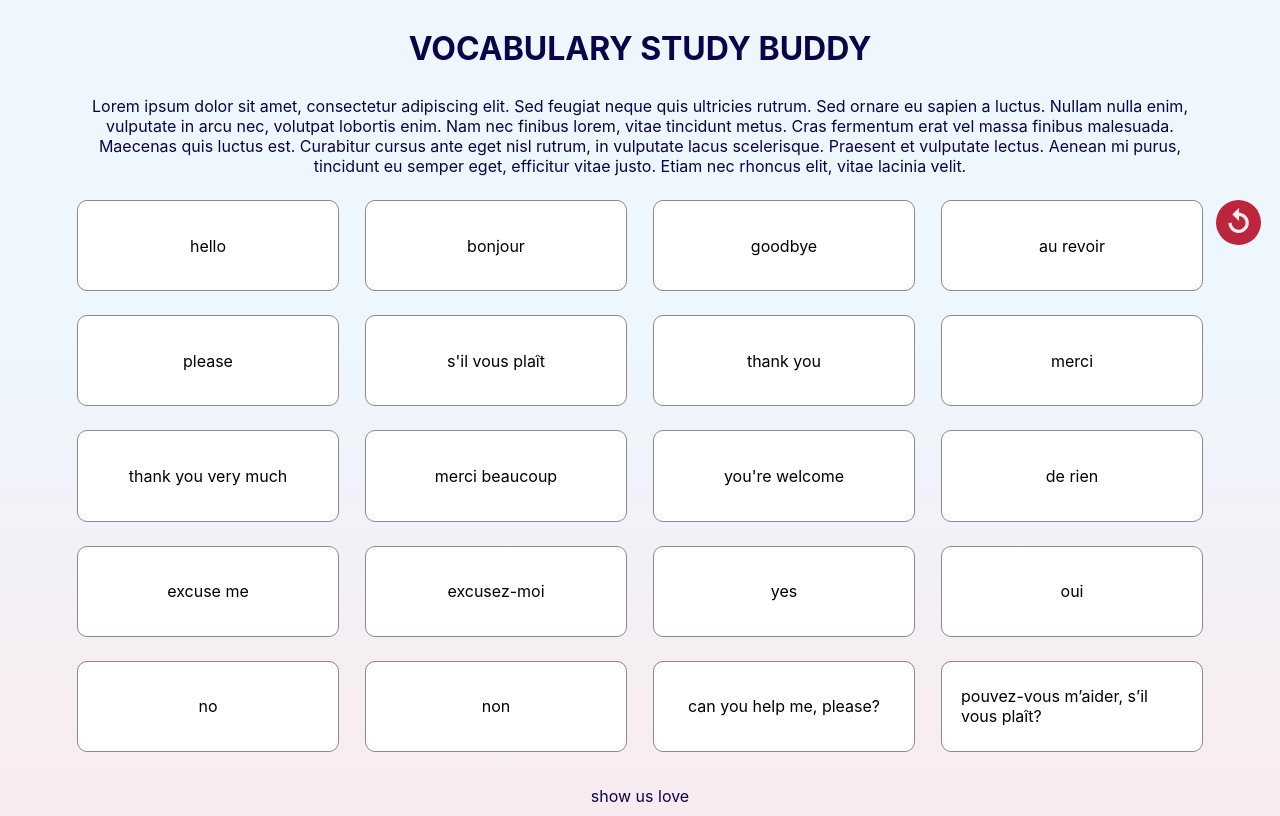
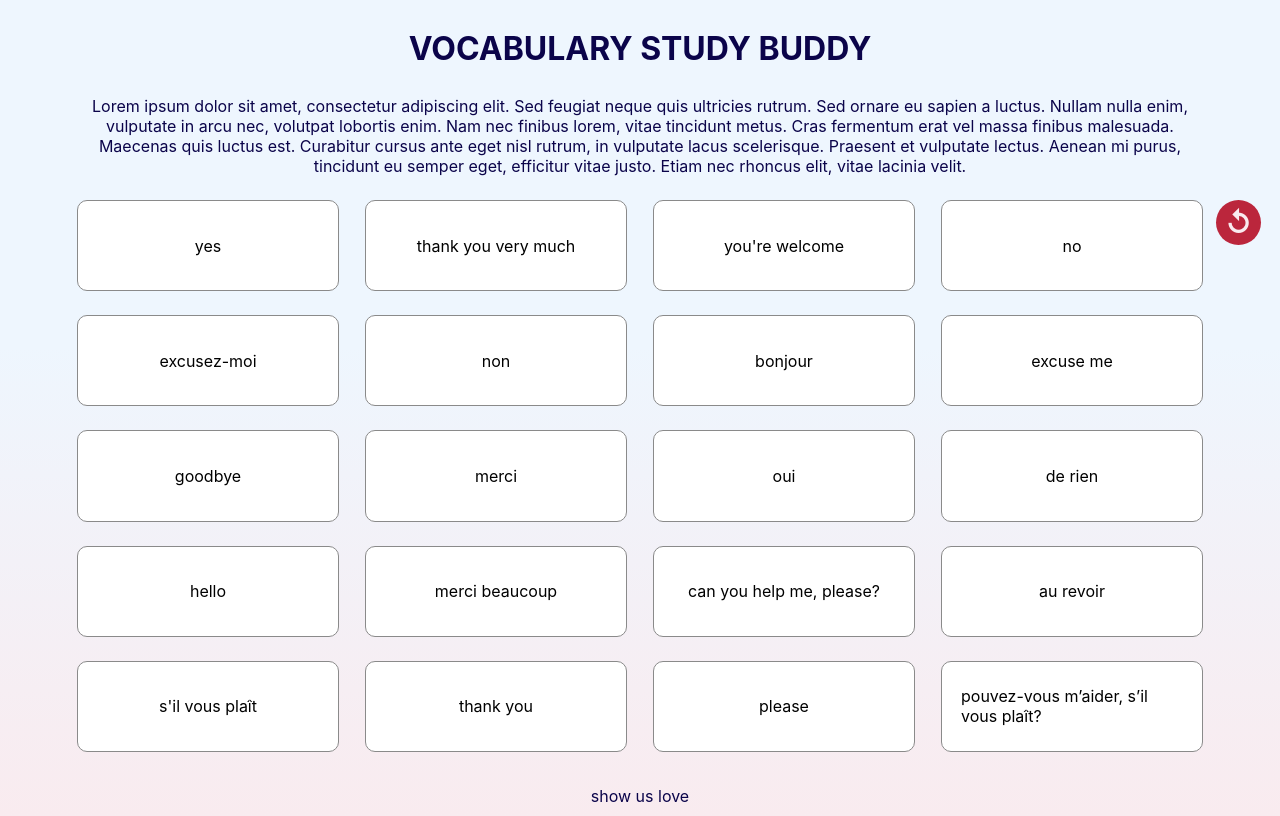
Before and after one commit to chingu-voyages/Vocab-Study-Buddy, a React (Create React App) app: page / in a window 1280 px wide. Built offline with nearby package versions, Linux system fonts and the light colour scheme.

Commit message:
introduce shuffle and reset functions

```diff
--- a/src/VocabGamePlay.jsx
+++ b/src/VocabGamePlay.jsx
@@ -9,15 +9,21 @@ class VocabGamePlay extends Component {
     this.state = {
       firstSelection: null,
       secondSelection: null,
-      vocabDataSet: GameDataset,
+      shuffledDataSet: null,
     }
+  }
+
+  componentWillMount() {
+    this.setState({ shuffledDataSet: this.shuffleGameCards(GameDataset) })
   }
 
   handleStateToggle = (wordObject, state) => {
     wordObject[state] = !wordObject[state];
   }
 
-  handleClick = (data) => {
+  handleClick = (e, data) => {
+    e.preventDefault();
+
     let { firstSelection, secondSelection } = this.state;
     if (data.isCorrect) { return ; } // ignores correct cards
     if (firstSelection === null) {
@@ -57,12 +63,32 @@ class VocabGamePlay extends Component {
     }, 2000);
   }
 
+  resetGame = (mappedObject) => {
+    for (var value of mappedObject.values()) {
+      value.isCorrect = false;
+      value.isSelected = false;
+    }
+    this.setState({ shuffledDataSet: this.shuffleGameCards(mappedObject) })
+  }
+
+  shuffleGameCards = (mappedObject) => {
+    if (!mappedObject) { return }
+    let array = Array.from(mappedObject);
+    let currentIdx = array.length;
+    let temporaryValue, randomIdx;
+    while (0 !== currentIdx) {
+      randomIdx = Math.floor(Math.random() * currentIdx);
+      currentIdx -= 1;
+
+      temporaryValue = array[currentIdx];
+      array[currentIdx] = array[randomIdx];
+      array[randomIdx] = temporaryValue;
+    }
+    return new Map(array);
+  }
+
   renderGameCards = (mappedObject) => {
     let renderedItems = [];
-    console.log({
-      first: this.state.firstSelection && this.state.firstSelection.isCorrect,
-      second: this.state.secondSelection  && this.state.secondSelection.isCorrect
-    })
     function determineColor(selected, correct) {
       if (selected && correct) {
         return "card-correct";
@@ -87,8 +113,8 @@ class VocabGamePlay extends Component {
   }
 
   render() {
-    let { vocabDataSet } = this.state;
-    //console.log(vocabDataSet)
+    let { shuffledDataSet } = this.state;
+    console.log(shuffledDataSet)
     return (
       <div className="vocabGamePlay--container">
         <div id="header">VOCABULARY STUDY BUDDY</div>
@@ -106,8 +132,8 @@ class VocabGamePlay extends Component {
           </p>
         </div>
         <div id="card-grid-container">
-          {this.renderGameCards(vocabDataSet)}
-          <div id="reset">↺</div>
+          {shuffledDataSet && this.renderGameCards(shuffledDataSet)}
+          <div id="reset" onClick={() => this.resetGame(shuffledDataSet)}>↺</div>
         </div>
         <div id="footer">show us love</div>
       </div>
```
